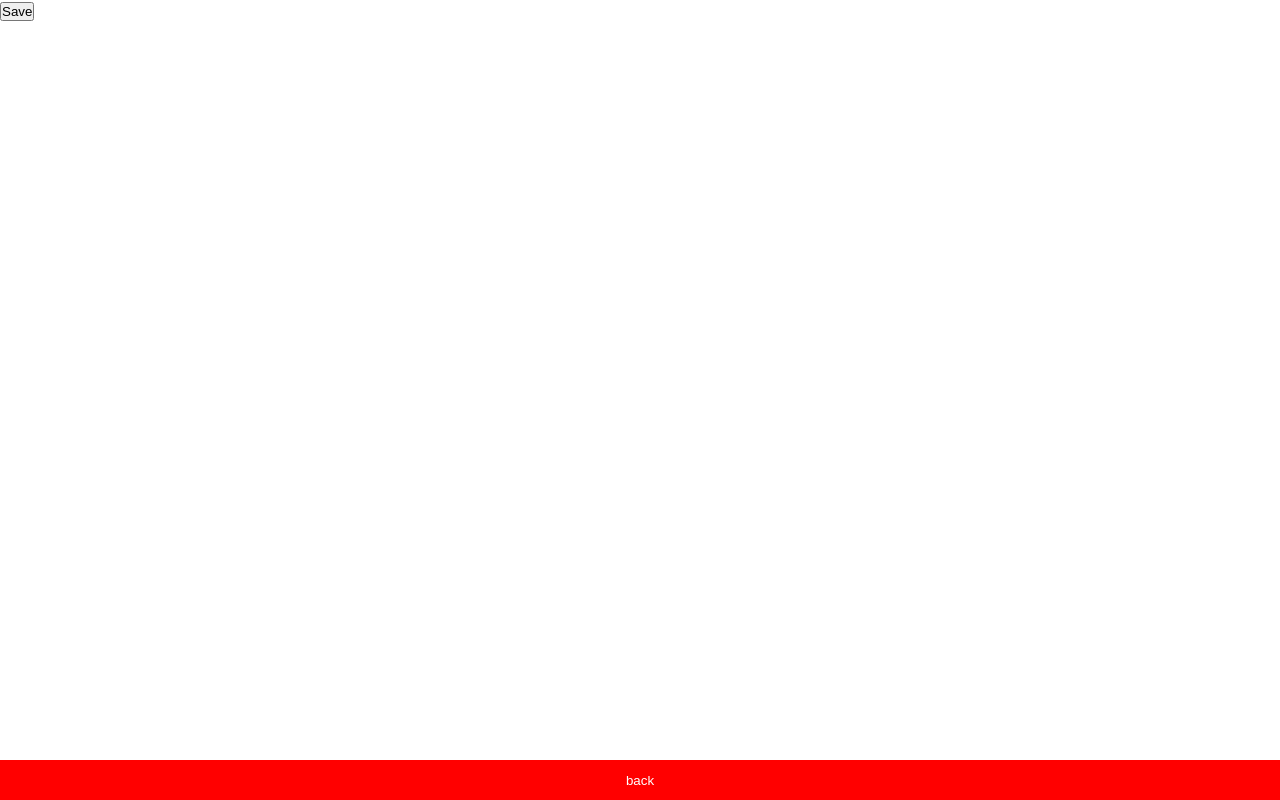
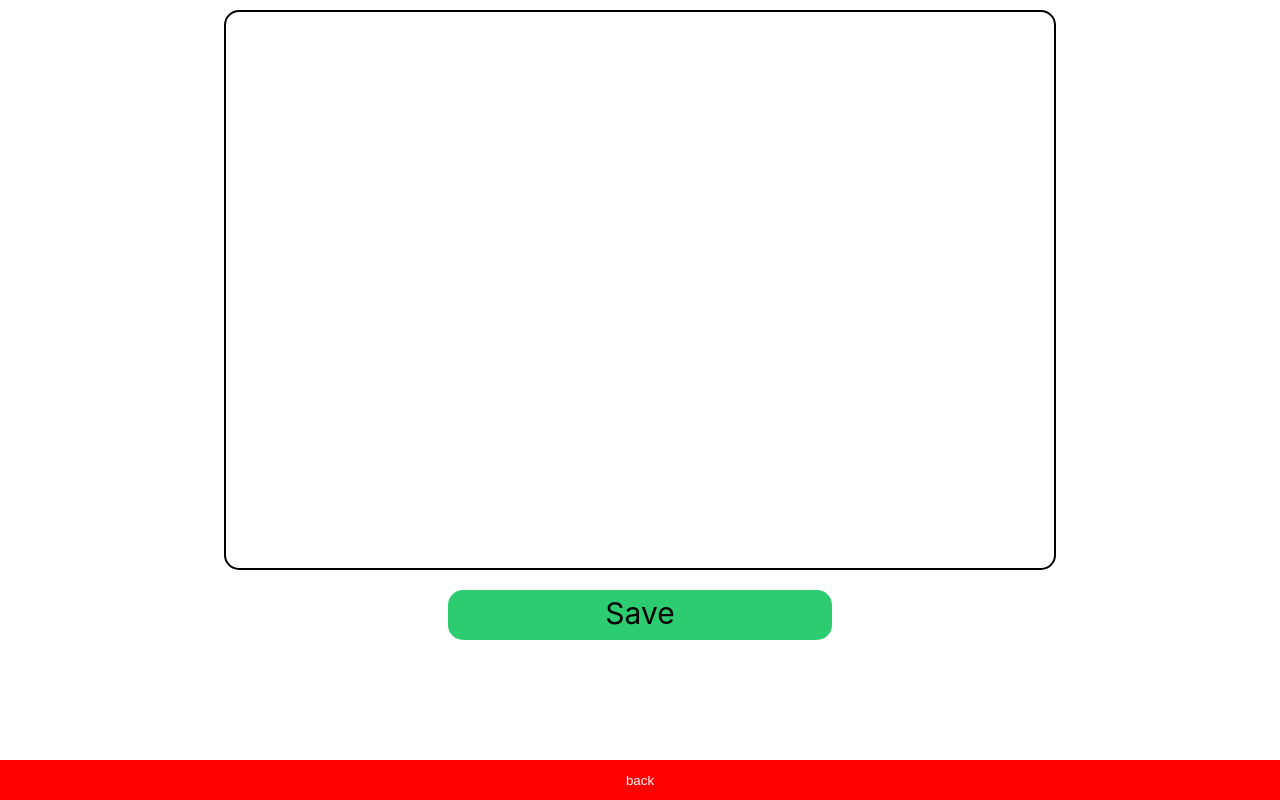
Before and after one commit to omegacoo/Recipe_me, a React (Create React App) app: page /pantry in a window 1280 px wide. Built offline with nearby package versions, Linux system fonts and the light colour scheme.

Commit message:
added some minor styling to the pantry

```diff
--- a/src/components/App/App.js
+++ b/src/components/App/App.js
@@ -56,7 +56,6 @@ export default class App extends React.Component {
 
     setAvailableIngredients = () => {
         let leftoverUserIngredients = sampleData.sampleIngredients.filter(i => !this.state.userIngredients.includes(i));
-        console.log(leftoverUserIngredients);
         this.setState({
             ingredients: leftoverUserIngredients
         },
--- a/src/components/Pantry/Pantry.css
+++ b/src/components/Pantry/Pantry.css
@@ -0,0 +1,43 @@
+.pantryList {
+    width: 65vw;
+    height: 70vh;
+    margin-left: auto;
+    margin-right: auto;
+    margin-top: 10px;
+    list-style: none;
+    border: 2px solid black;
+    padding: 5px;
+    border-radius: 15px;
+}
+
+.pantryList li {
+    margin-top: 6px;
+}
+
+.removeNewIngredient {
+    margin-right: 5px;
+    color: white;
+    background-color: red;
+    font-weight: bolder;
+    padding-left: 4px;
+    padding-right: 4px;
+    padding-top: 0px;
+    padding-bottom: 3px;
+}
+
+.saveList {
+    height: 50px;
+    width: 30vw;
+    text-align: center;
+    font-size: 30px;
+    border-radius: 15px;
+    background-color: #2ecc71;
+    border-style: none;
+    padding: 5px;
+    text-decoration: none;
+    color: black;
+    margin-top: 20px;
+    display: block;
+    margin-left: auto;
+    margin-right: auto;
+}
--- a/src/components/Pantry/Pantry.js
+++ b/src/components/Pantry/Pantry.js
@@ -1,6 +1,9 @@
 import React from 'react';
+import { Link } from 'react-router-dom';
 
 import StoreContext from '../../StoreContext';
+
+import './Pantry.css';
 
 export default class Pantry extends React.Component {
     static contextType = StoreContext;
@@ -19,7 +22,7 @@ export default class Pantry extends React.Component {
     renderPantry = () => {
         return this.state.userIngredients.map(i =>
             <li id={i.id} key={i.id}>
-                <span className='removeIngredient' onClick={() => this.handleRemoveIngredient(i.id)}>X</span>
+                <span className='removeNewIngredient' onClick={() => this.handleRemoveIngredient(i.id)}>X</span>
                 {i.name}
             </li>
         );
@@ -32,14 +35,16 @@ export default class Pantry extends React.Component {
     render(){
         return(
             <div className='Pantry'>
-                <ol className='pantryList'>
+                <ul className='pantryList'>
                     {this.renderPantry()}
-                </ol>
-                <button
+                </ul>
+                <Link
+                    className='saveList'
                     onClick={this.submitRemainingIngredients}
+                    to={'/recipes'}
                 >
                     Save
-                </button>
+                </Link>
             </div>
         );
     };
```
